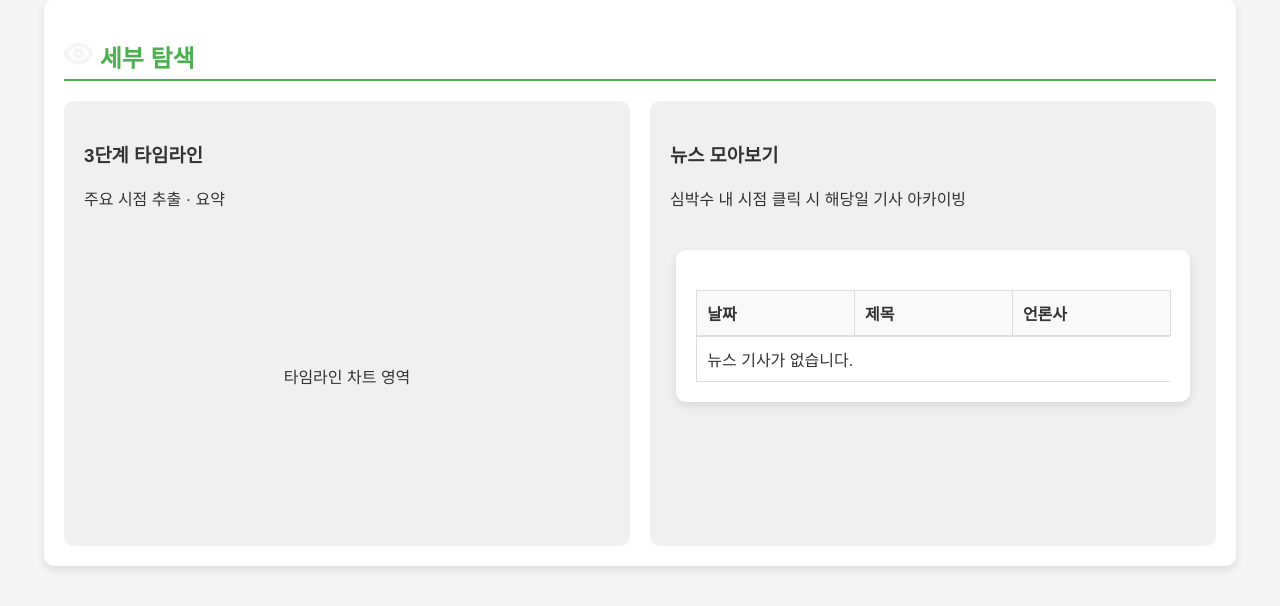
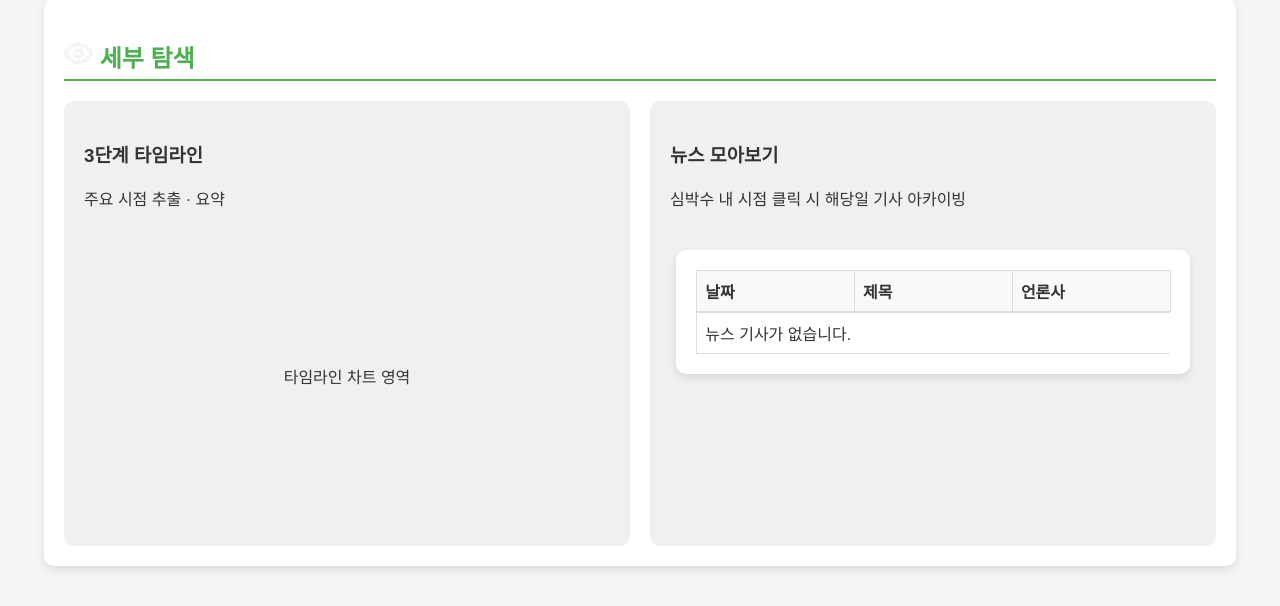
Before and after one commit to DMF-1TEAM/Issue-beat, a Django app: page /result/ in a window 1280 px wide. Shown: the part 543-1149 px from the top of the page. Run offline with Django 4.2, Linux system fonts and the light colour scheme; data that the repository does not hold is empty.

Commit message:
모아보기 디자인 제외 완성

```diff
--- a/Issuebeat/web/templates/resultsam.html
+++ b/Issuebeat/web/templates/resultsam.html
@@ -101,15 +101,15 @@
         table {
             width: 100%;
             border-collapse: collapse;
-            margin-top: 20px;
+            table-layout: auto;
         }
 
-        table th, table td {
-            padding: 10px;
-            text-align: left;
-            border: 1px solid #ddd;
+        thead th, tbody td {
+            border: 1px solid #ddd; /* 셀 경계선 */
+            padding: 8px; /* 셀 패딩 */
+            text-align: left; /* 텍스트 왼쪽 정렬 */
+            overflow-wrap: break-word; /* 긴 단어 줄바꿈 */
         }
-
         table th {
             background-color: #f9f9f9;
         }
@@ -118,13 +118,15 @@
             display: block;  /* 블록 레벨 요소로 변경 */
             max-height: 400px;  /* 원하는 높이로 설정 */
             overflow-y: auto;  /* 세로 스크롤 활성화 */
+            overflow-x: hidden; /* 가로 스크롤 제거 */
         }
 
         thead, tbody tr {
-            display: table;  /* 원래의 테이블 레이아웃을 유지하기 위해 다시 설정 */
+            display: table;
             width: 100%;
             table-layout: fixed;  /* 고정 레이아웃 */
         }
+
 
         .more {
             text-align: right;
--- a/Issuebeat/web/views.py
+++ b/Issuebeat/web/views.py
@@ -23,6 +23,7 @@ def result(request, query):
 
     return render(request, 'web/result.html', {'articles': articles, 'query': query})
 
+
 class NewsPagination(PageNumberPagination):
     page_size = 10  # 페이지 당 10개의 항목
     page_size_query_param = 'page_size'
@@ -39,13 +40,13 @@ def resultsam(request):
 
     if request.META.get('HTTP_X_REQUESTED_WITH') == 'XMLHttpRequest':
         # AJAX 요청일 때 HTML을 반환
-        return render(request, 'partials/news_list.html', {'page_obj': page_obj})
+        return render(request, 'partials/newslist.html', {'page_obj': page_obj})
 
     context = {
         'news': news,
-        'page_obj': page_obj,
     }
     return render(request, 'resultsam.html', context)
+
 
 def news(request):
     news = News.objects.all().order_by('-date')  # 최신 뉴스 먼저 보기
```
